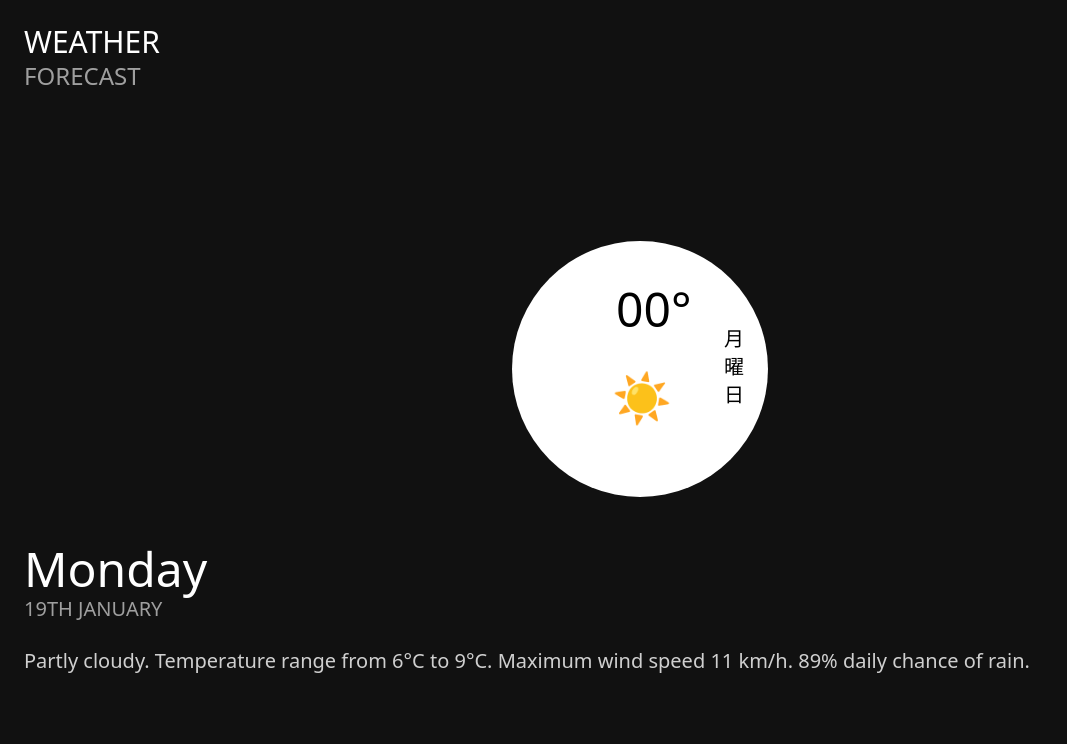
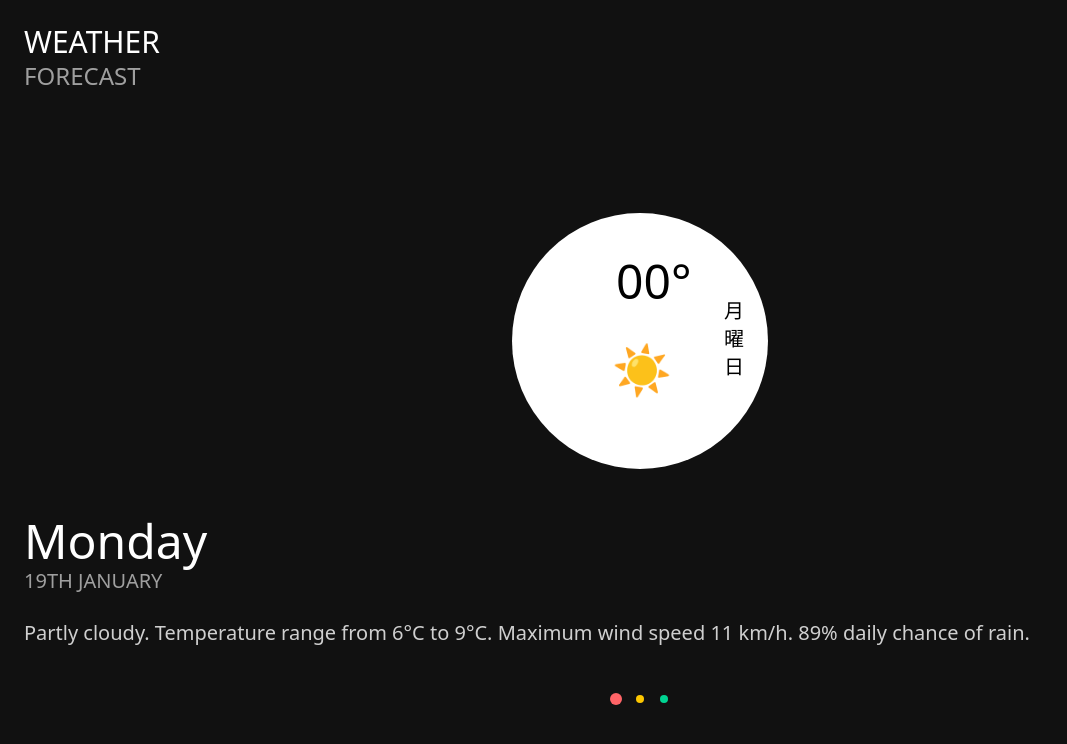
Before and after one commit to Shimi001/weather-app, a React (Vite) app: page / in a window 1280 px wide. Shown: the top 744 px of the page, without its empty margins (0-1067 px from the left). Built offline with nearby package versions, Linux system fonts and the light colour scheme.

Commit message:
feat: add day indicator

```diff
--- /dev/null
+++ b/src/components/weather/DayIndicator.tsx
@@ -0,0 +1,22 @@
+import { days } from "../../data/days";
+
+function DayIndicator() {
+  const currentDay = 0;
+  const currentPos = 0;
+  return (
+    <div className="flex justify-center gap-4">
+      {days.slice(currentDay, currentDay + 3).map((day, index) => (
+        <div
+          key={index}
+          className={`w-2 h-2 rounded-full ${
+            index == currentPos
+              ? `${day.color} scale-150`
+              : `${day.color} scale-100`
+          }`}
+        />
+      ))}
+    </div>
+  );
+}
+
+export default DayIndicator;
--- a/src/components/weather/index.tsx
+++ b/src/components/weather/index.tsx
@@ -1,11 +1,13 @@
 import WeatherCircle from "./WeatherCircle";
 import WeatherInfo from "./WeatherInfo";
+import DayIndicator from "./DayIndicator";
 
 function WeatherCard() {
   return (
     <div className="flex flex-col gap-12 w-full">
       <WeatherCircle />
       <WeatherInfo />
+      <DayIndicator />
     </div>
   );
 }
--- /dev/null
+++ b/src/data/days.ts
@@ -0,0 +1,9 @@
+export const days = [
+  { name: "Monday", color: "bg-red-400" },
+  { name: "Tuesday", color: "bg-yellow-400" },
+  { name: "Wednesday", color: "bg-emerald-400" },
+  { name: "Thursday", color: "bg-blue-400" },
+  { name: "Friday", color: "bg-violet-400" },
+  { name: "Saturday", color: "bg-fuchsia-400" },
+  { name: "Sunday", color: "bg-rose-400" },
+];
```
